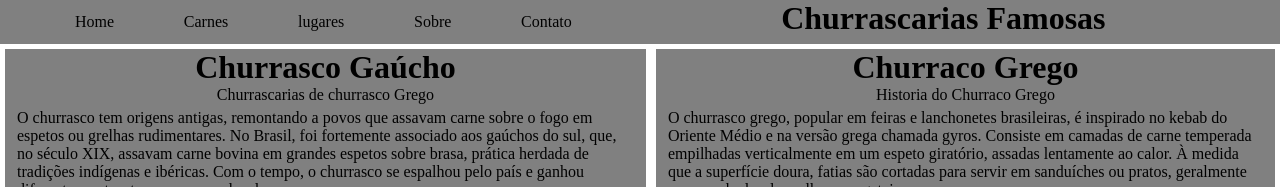
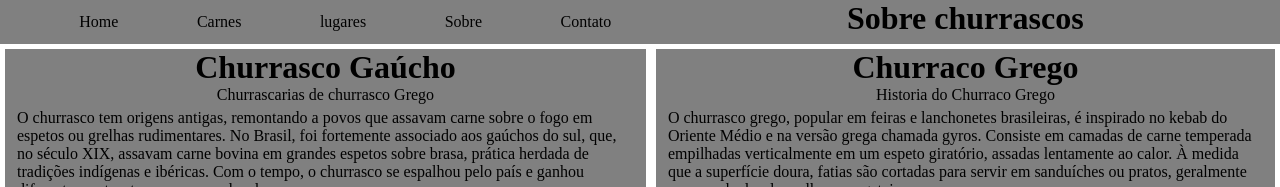
Before and after one commit to Cacassiano/atividade-de-orfeu, a plain HTML site: page sobre.html in a window 1280 px wide. Shown: the top 187 px of the page. Drawn offline with Linux system fonts and the light colour scheme.

Commit message:
Update sobre.html

```diff
--- a/sobre.html
+++ b/sobre.html
@@ -18,7 +18,7 @@
                     <li><a href="contato.html">Contato</a></li>
                 </ul>
             </nav>
-            <h1>Churrascarias Famosas</h1>
+            <h1>Sobre churrascos</h1>
         </div>
     </head>
     <main>
```
